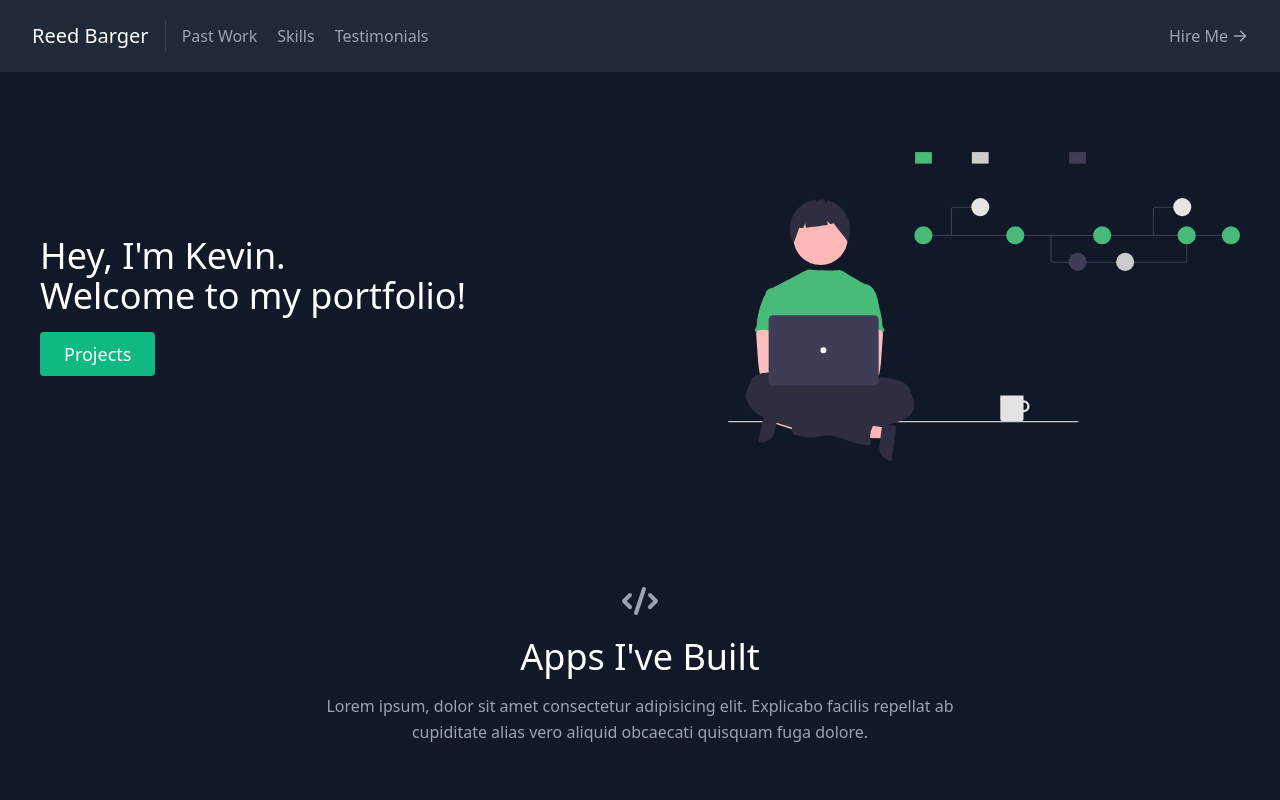
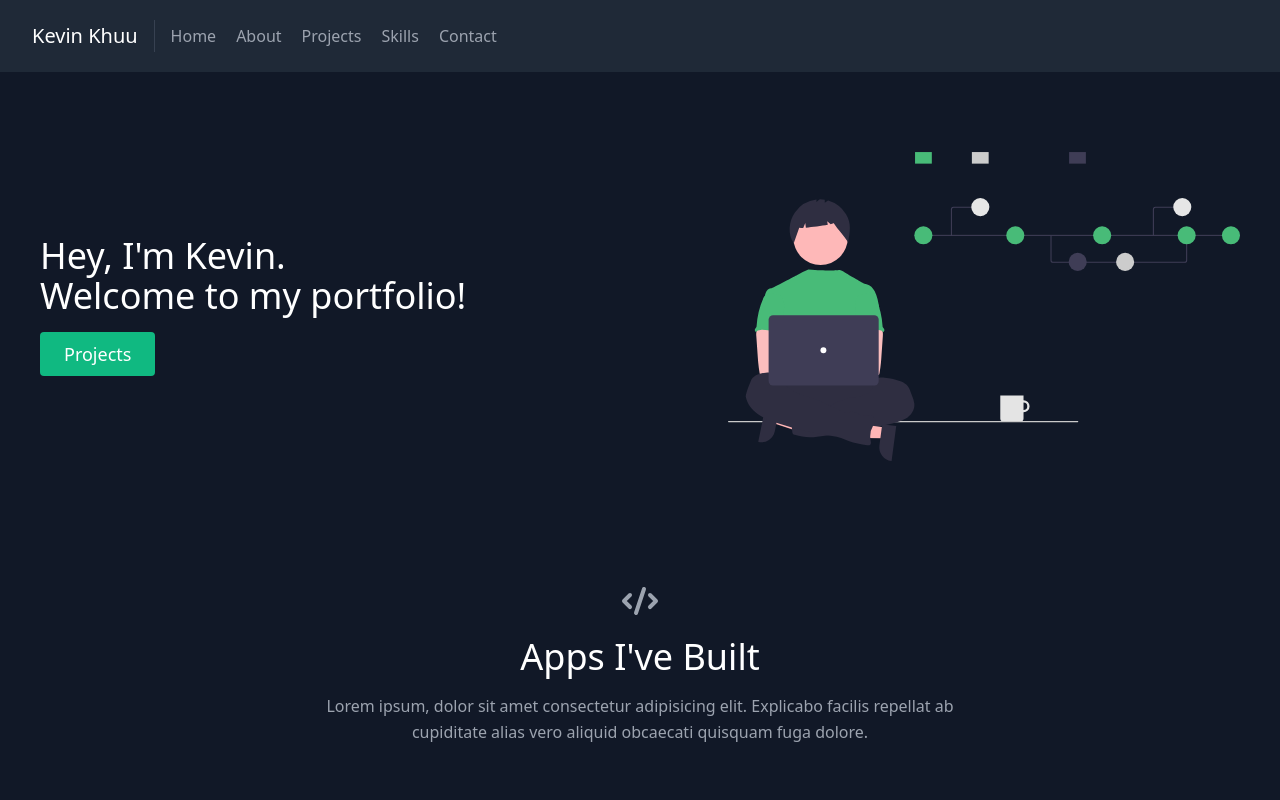
Before and after one commit to KevinKhuu27/kevinkhuu_portfolio, a React (Create React App) app in the folder my-portfolio/: page / in a window 1280 px wide. Shown: the top 800 px of the page. Built offline with nearby package versions, Linux system fonts and the light colour scheme.

Commit message:
Modified Navbar file

```diff
--- a/my-portfolio/src/components/Navbar.js
+++ b/my-portfolio/src/components/Navbar.js
@@ -1,4 +1,3 @@
-import { ArrowRightIcon } from "@heroicons/react/solid";
 import React from "react";
 
 export default function Navbar() {
@@ -6,27 +5,27 @@ export default function Navbar() {
     <header className="bg-gray-800 md:sticky top-0 z-10">
       <div className="container mx-auto flex flex-wrap p-5 flex-col md:flex-row items-center">
         <a className="title-font font-medium text-white mb-4 md:mb-0">
-          <a href="#about" className="ml-3 text-xl">
-            Reed Barger
-          </a>
+          <p className="ml-3 text-xl">
+            Kevin Khuu
+          </p>
         </a>
         <nav className="md:mr-auto md:ml-4 md:py-1 md:pl-4 md:border-l md:border-gray-700	flex flex-wrap items-center text-base justify-center">
+          <a href="#home"className="mr-5 hover:text-white">
+            Home
+          </a>
+          <a href="#about"className="mr-5 hover:text-white">
+            About
+          </a>
           <a href="#projects" className="mr-5 hover:text-white">
-            Past Work
+            Projects
           </a>
           <a href="#skills" className="mr-5 hover:text-white">
             Skills
           </a>
-          <a href="#testimonials" className="mr-5 hover:text-white">
-            Testimonials
+          <a href="#contact" className="mr-5 hover:text-white">
+            Contact
           </a>
         </nav>
-        <a
-          href="#contact"
-          className="inline-flex items-center bg-gray-800 border-0 py-1 px-3 focus:outline-none hover:bg-gray-700 rounded text-base mt-4 md:mt-0">
-          Hire Me
-          <ArrowRightIcon className="w-4 h-4 ml-1" />
-        </a>
       </div>
     </header>
   );
```
Also changed, not shown: 11 other files (tests, documents, lock files or other folders).
